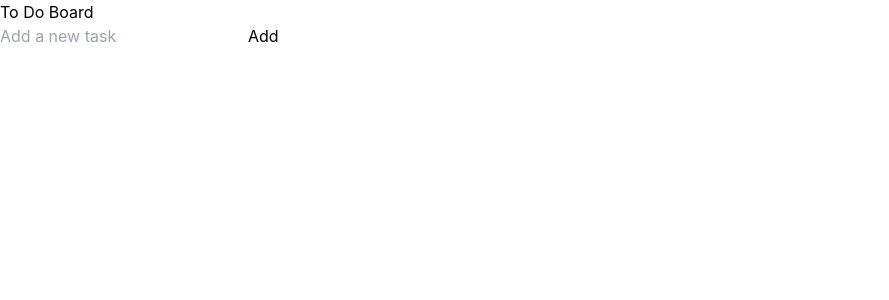
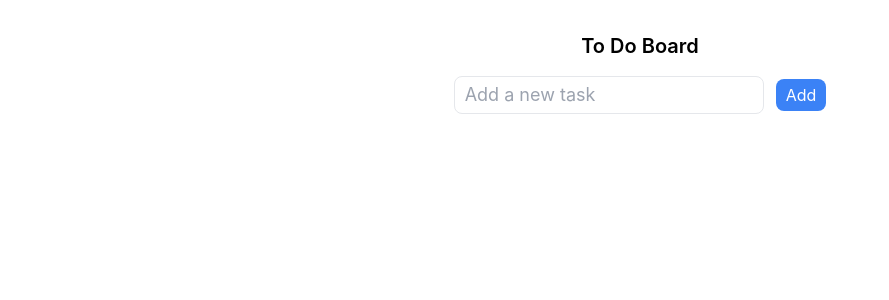
Before and after one commit to MalithWeeraratne/To-Do-List, a React (Create React App) app: page / in a window 1280 px wide. Shown: the top 300 px of the page, without its empty margins (0-889 px from the left). Built offline with nearby package versions, Linux system fonts and the light colour scheme.

Commit message:
styles are now working

```diff
--- a/src/App.js
+++ b/src/App.js
@@ -1,5 +1,7 @@
 import Input from "./components/Input";
 import { useState } from "react";
+import './index.css';
+
 
 function App() {
   const [taskList, setTaskList] = useState([]);
@@ -9,12 +11,14 @@
 
   return (
     <>
-      <h1>To Do Board</h1>
+    <div className="flex flex-col items-center justify-center py-8 gap-4">
+      <h1 className="text-xl font-semibold">To Do Board</h1>
       <Input taskList={taskList} setTaskList={setTaskList}/>
       <div>
-        {taskList.map((task) => (
-         <li>{task}</li>
+        {taskList.map((task, index) => (
+         <li key={index}>{task}</li>
         ))}
+      </div>
       </div>
     </>
   );
--- a/src/components/Input.jsx
+++ b/src/components/Input.jsx
@@ -11,15 +11,17 @@
 
   return (
     <>
-      <form>
+      <form className="flex flex-row items-center gap-3">
         <input
-        className="border rounded px-2"
+        className="border rounded-lg py-1 px-2.5 text-lg"
           type="text"
           placeholder="Add a new task"
           value={input}
           onChange={(e) => setInput(e.target.value)}
         />
-        <button onClick={handleSubmit}>Add</button>
+        <button
+        className="bg-blue-500 text-white rounded-lg py-1 px-2.5"
+        onClick={handleSubmit}>Add</button>
       </form>
     </>
   );
--- a/src/index.css
+++ b/src/index.css
@@ -1,6 +1,8 @@
+/* index.css or global.css */
 @tailwind base;
 @tailwind components;
 @tailwind utilities;
+
 
 body {
   margin: 0;
--- a/tailwind.config.js
+++ b/tailwind.config.js
@@ -1,6 +1,8 @@
-/** @type {import('tailwindcss').Config} */
+// tailwind.config.js
 module.exports = {
-  content: ["./src/**/*.{html,js}"],
+  content: [
+    "./src/**/*.{js,jsx,ts,tsx}",
+  ],
   theme: {
     extend: {},
   },
```
